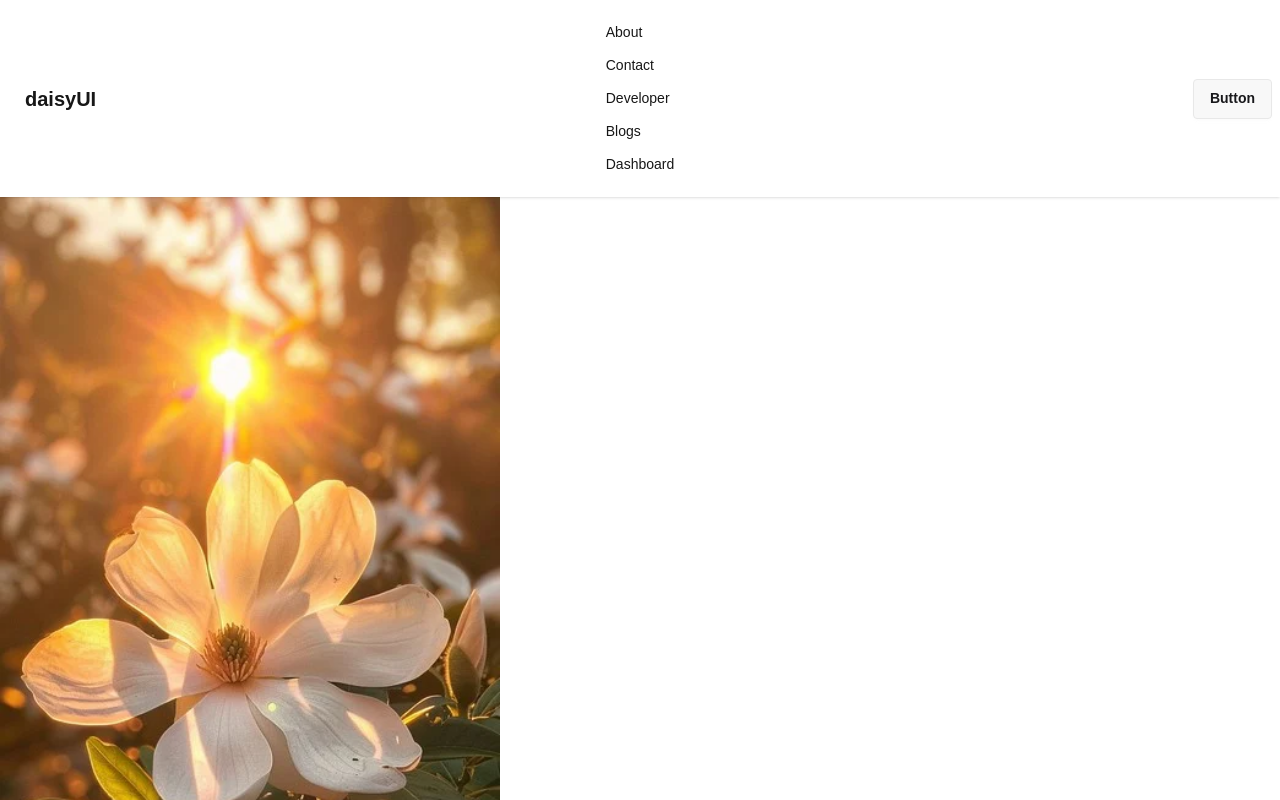
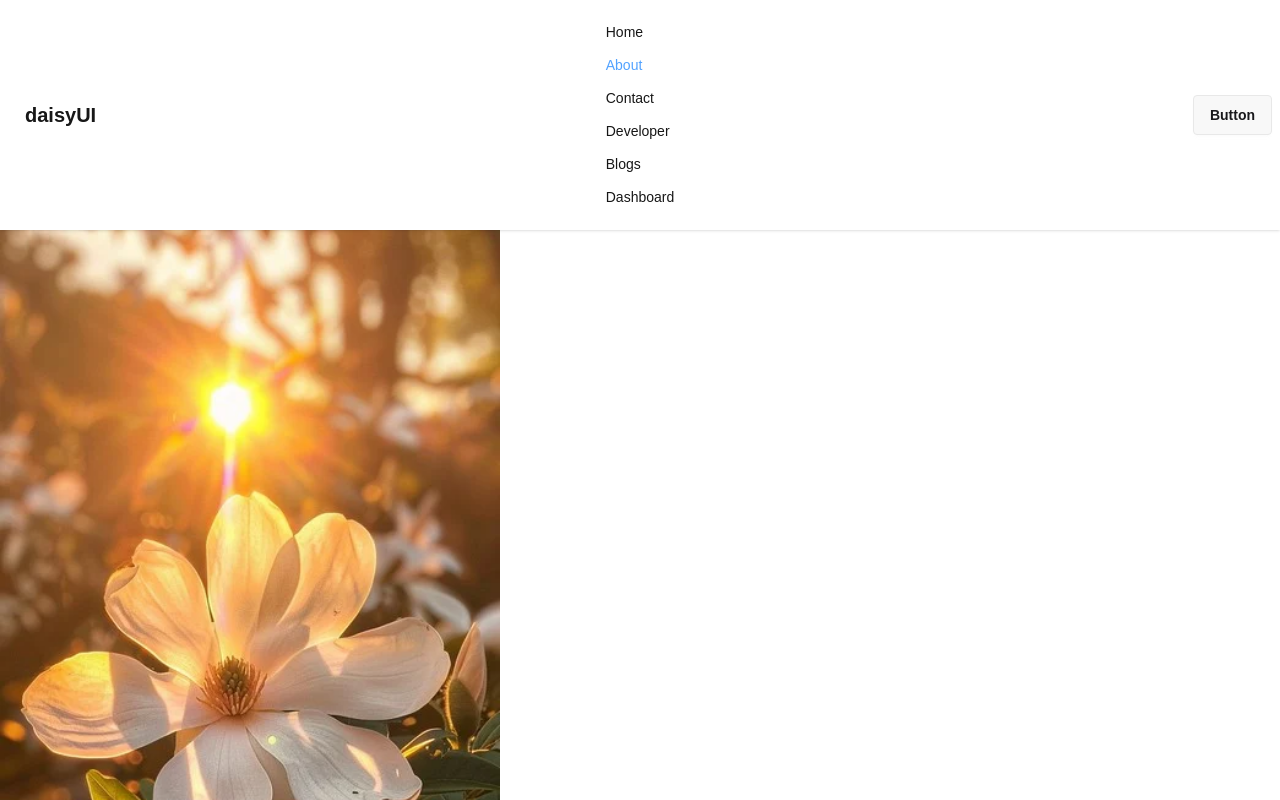
Before and after one commit to Sakibur59/explore-next-js, a Next.js app: page /about in a window 1280 px wide. Shown: the top 800 px of the page. Built offline with nearby package versions, Linux system fonts and the light colour scheme.

Commit message:
explore pathname also use in page routing text color

```diff
--- a/src/app/Component/Navbar/Navbar.jsx
+++ b/src/app/Component/Navbar/Navbar.jsx
@@ -1,14 +1,20 @@
+'use client'
 import Link from "next/link";
+import { usePathname } from "next/navigation";
 
 const Navbar = () => {
+
+  const pathname = usePathname();
+
   const links = (
     <>
       <li>
-        <Link href={"/about"}>About</Link>
-        <Link href={"/contact"}>Contact</Link>
-        <Link href={"/about/developers"}>Developer</Link>
-        <Link href={"/blogs"}>Blogs</Link>
-        <Link href={"/dashboard"}>Dashboard</Link>
+        <Link href={"/"} className={pathname==='/' ? 'text-blue-400':''}>Home</Link>
+        <Link href={"/about"} className={pathname==='/about' ? 'text-blue-400':''}>About</Link>
+        <Link href={"/contact"} className={pathname==='/contact' ? 'text-blue-400':''}>Contact</Link>
+        <Link href={"/about/developers"} className={pathname==='/about/developers' ? 'text-blue-400':''}>Developer</Link>
+        <Link href={"/blogs"} className={pathname==='/blogs' ? 'text-blue-400':''}>Blogs</Link>
+        <Link href={"/dashboard"} className={pathname==='/dashboard' ? 'text-blue-400':''}>Dashboard</Link>
       </li>
     </>
   );
```
